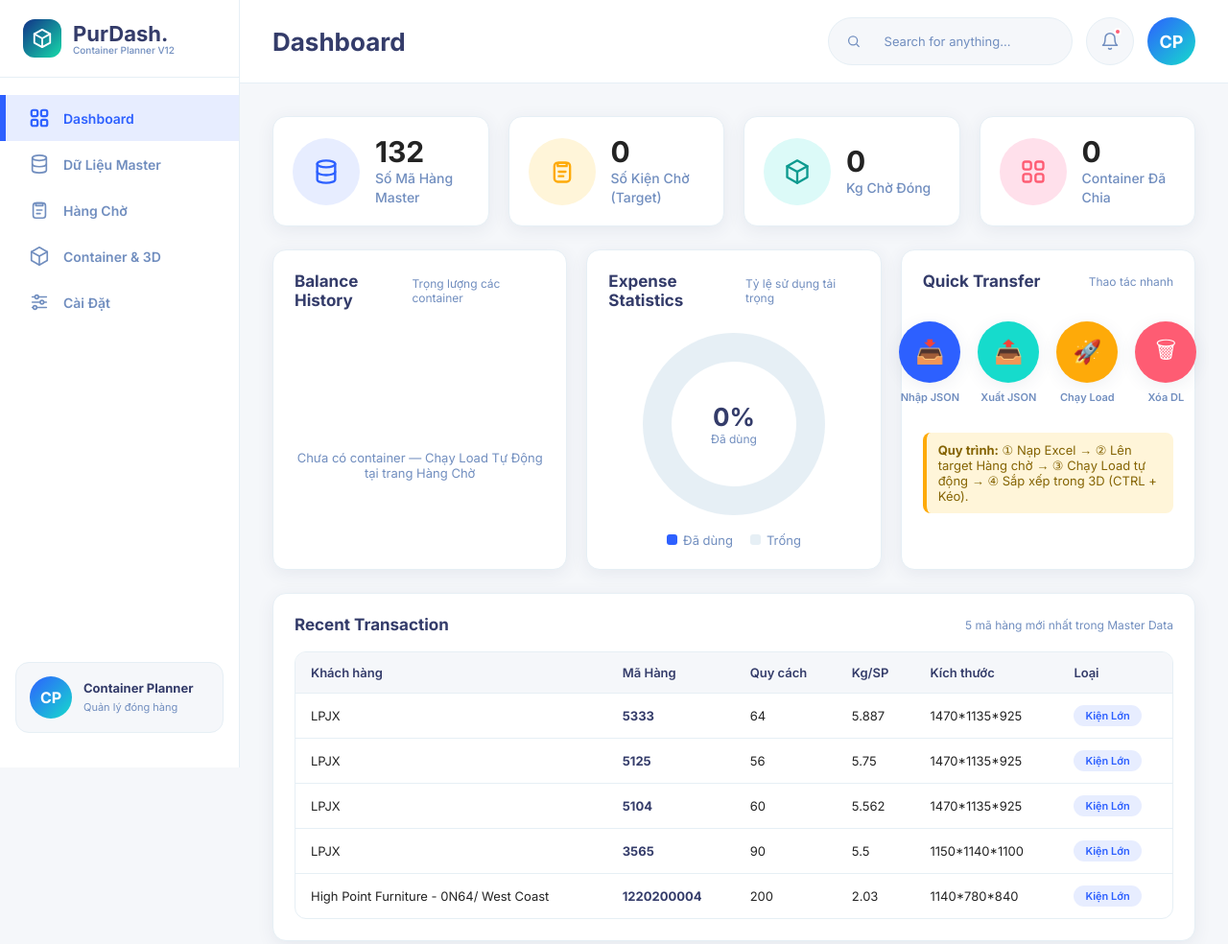
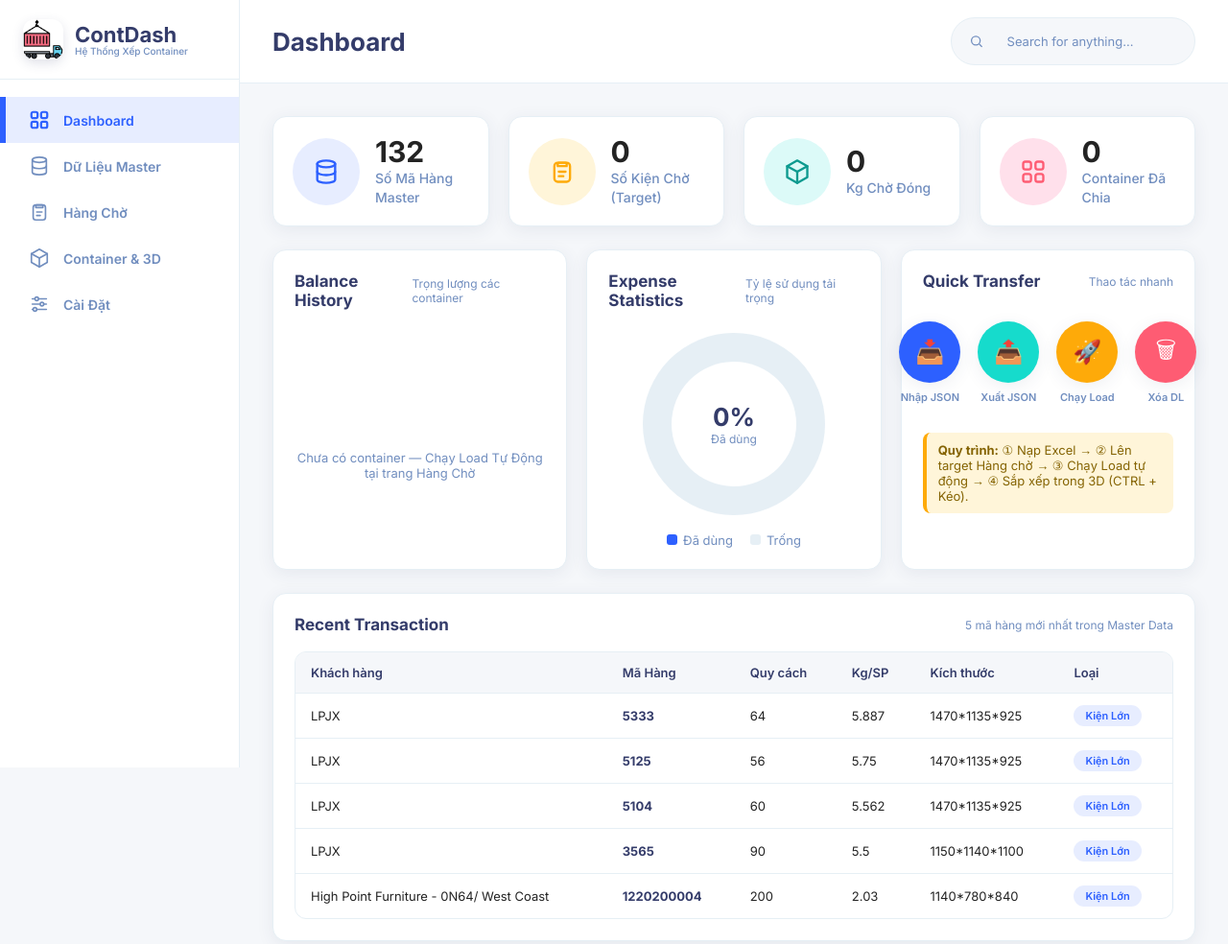
Before and after one commit to Hack-dot-pro/Container-Ai, a plain HTML site: page index.html in a window 1280 px wide. Shown: the whole page at 96% size. Drawn offline with nearby package versions, Linux system fonts and the light colour scheme.

Commit message:
ContDash rebrand: truck logo (sidebar + favicon), remove bell/CP avatar/sidebar-user

```diff
--- a/index.html
+++ b/index.html
@@ -3,7 +3,8 @@
 <head>
     <meta charset="UTF-8">
     <meta name="viewport" content="width=device-width, initial-scale=1.0">
-    <title>PurDash — Container Planner V12 (BankDash UI)</title>
+    <title>ContDash — Hệ Thống Xếp Container</title>
+    <link rel="icon" type="image/png" href="container-truck.png">
 
     <link rel="preconnect" href="https://fonts.googleapis.com">
     <link href="https://fonts.googleapis.com/css2?family=Inter:wght@400;500;600;700;800&display=swap" rel="stylesheet">
@@ -50,7 +51,7 @@
             display: flex; align-items: center; gap: 12px; padding: 0 24px 20px;
             border-bottom: 1px solid var(--border); margin-bottom: 18px;
         }
-        .logo .logo-icon { width: 40px; height: 40px; border-radius: 12px; background: linear-gradient(135deg, #123288, #16dbaa); display: flex; align-items: center; justify-content: center; }
+        .logo img { width: 42px; height: 42px; border-radius: 12px; object-fit: cover; box-shadow: 0 4px 12px rgba(52,60,106,0.15); }
         .logo span { font-size: 22px; font-weight: 700; color: var(--navy); }
         .logo small { display: block; font-size: 10px; color: var(--slate); font-weight: 500; margin-top: -2px; }
         .nav { flex: 1; overflow-y: auto; }
@@ -87,9 +88,6 @@
         .search-wrap svg { width: 18px; height: 18px; stroke: var(--slate); fill: none; stroke-width: 2; }
         .search-wrap input { border: none; background: transparent; outline: none; font-family: inherit; font-size: 13px; color: var(--navy); width: 100%; }
         .search-wrap input::placeholder { color: var(--slate); }
-        .icon-circle { width: 50px; height: 50px; border-radius: 50%; background: var(--bg); display: flex; align-items: center; justify-content: center; cursor: pointer; border: 1px solid var(--border); position: relative; }
-        .icon-circle svg { width: 20px; height: 20px; stroke: var(--slate); fill: none; stroke-width: 1.8; stroke-linecap: round; stroke-linejoin: round; }
-        .icon-circle .dot { position: absolute; top: 10px; right: 12px; width: 8px; height: 8px; border-radius: 50%; background: var(--danger); border: 2px solid var(--white); }
 
         .content { padding: 34px; max-width: 1500px; width: 100%; }
         .page { display: none; animation: fadeIn 0.25s ease; }
@@ -269,12 +267,10 @@
 <!-- ================= SIDEBAR ================= -->
 <aside class="sidebar">
     <div class="logo">
-        <div class="logo-icon">
-            <svg width="22" height="22" viewBox="0 0 24 24" fill="none" stroke="#fff" stroke-width="2" stroke-linecap="round" stroke-linejoin="round"><path d="M12 2l9 5v10l-9 5-9-5V7z"/><path d="M3 7l9 5 9-5"/><path d="M12 12v10"/></svg>
-        </div>
+        <img src="container-truck.png" alt="ContDash">
         <div>
-            <span>PurDash.</span>
-            <small>Container Planner V12</small>
+            <span>ContDash</span>
+            <small>Hệ Thống Xếp Container</small>
         </div>
     </div>
     <nav class="nav">
@@ -299,10 +295,6 @@
             Cài Đặt
         </div>
     </nav>
-    <div class="sidebar-user">
-        <div class="avatar">CP</div>
-        <div><b>Container Planner</b><small>Quản lý đóng hàng</small></div>
-    </div>
 </aside>
 
 <!-- ================= MAIN ================= -->
@@ -314,11 +306,6 @@
                 <svg viewBox="0 0 24 24"><circle cx="11" cy="11" r="7"/><path d="M21 21l-4.35-4.35"/></svg>
                 <input id="globalSearch" placeholder="Search for anything..." autocomplete="off">
             </div>
-            <div class="icon-circle">
-                <svg viewBox="0 0 24 24"><path d="M18 8a6 6 0 0 0-12 0c0 7-3 9-3 9h18s-3-2-3-9"/><path d="M13.7 21a2 2 0 0 1-3.4 0"/></svg>
-                <span class="dot"></span>
-            </div>
-            <div class="avatar" style="width:50px;height:50px;font-size:18px;">CP</div>
         </div>
     </header>
 
```
Also changed, not shown: container-truck.png (added).
